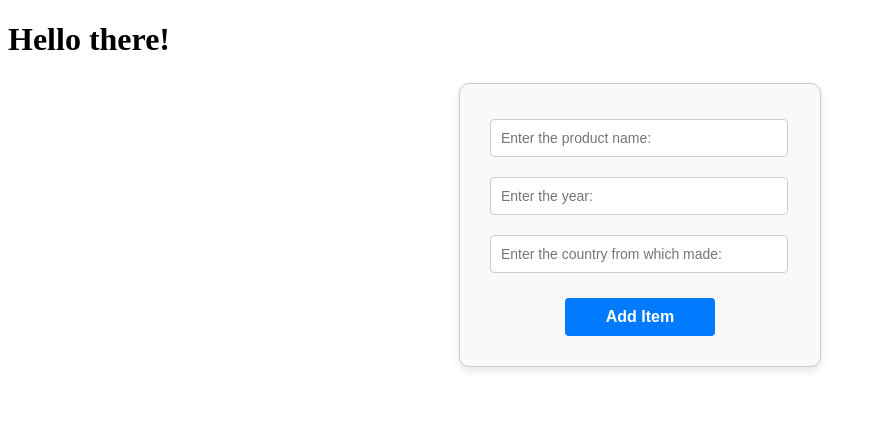
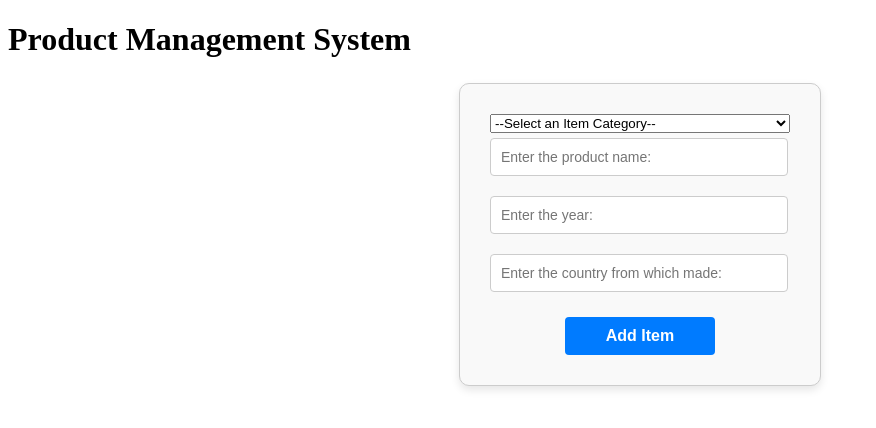
Before and after one commit to barezzali2/Retail-Pro, a website: page index.html in a window 1280 px wide. Shown: the whole page, without its empty margins (0-876 px from the left). Drawn offline with Linux system fonts and the light colour scheme.

Commit message:
options for the products is added

```diff
--- a/index.html
+++ b/index.html
@@ -8,16 +8,24 @@
 </head>
 <body>
 
-    <h1>Hello there!</h1>
+    <h1>Product Management System</h1>
 
     <div class="product-inputs">
-
+        <select name="product-list" class="pro-list">
+            <option value="">--Select an Item Category--</option>
+            <option value="dairy">Dairy</option>
+            <option value="drinks">Drinks</option>
+            <option value="fruits">Fruits</option>
+            <option value="snacks">Snacks</option>
+        </select>
         <label for="name"></label><input type="text" id="name" placeholder="Enter the product name:">
         <label for="year"></label><input type="number" id="year" placeholder="Enter the year:">
         <label for="country"></label><input type="text" id="country" placeholder="Enter the country from which made:">
         <button class="submit" onclick="addProducts()">Add Item</button>
     </div>
 
+    <div id="message"></div>
+
 
     <script src="script.js"></script>
 </body>
```
